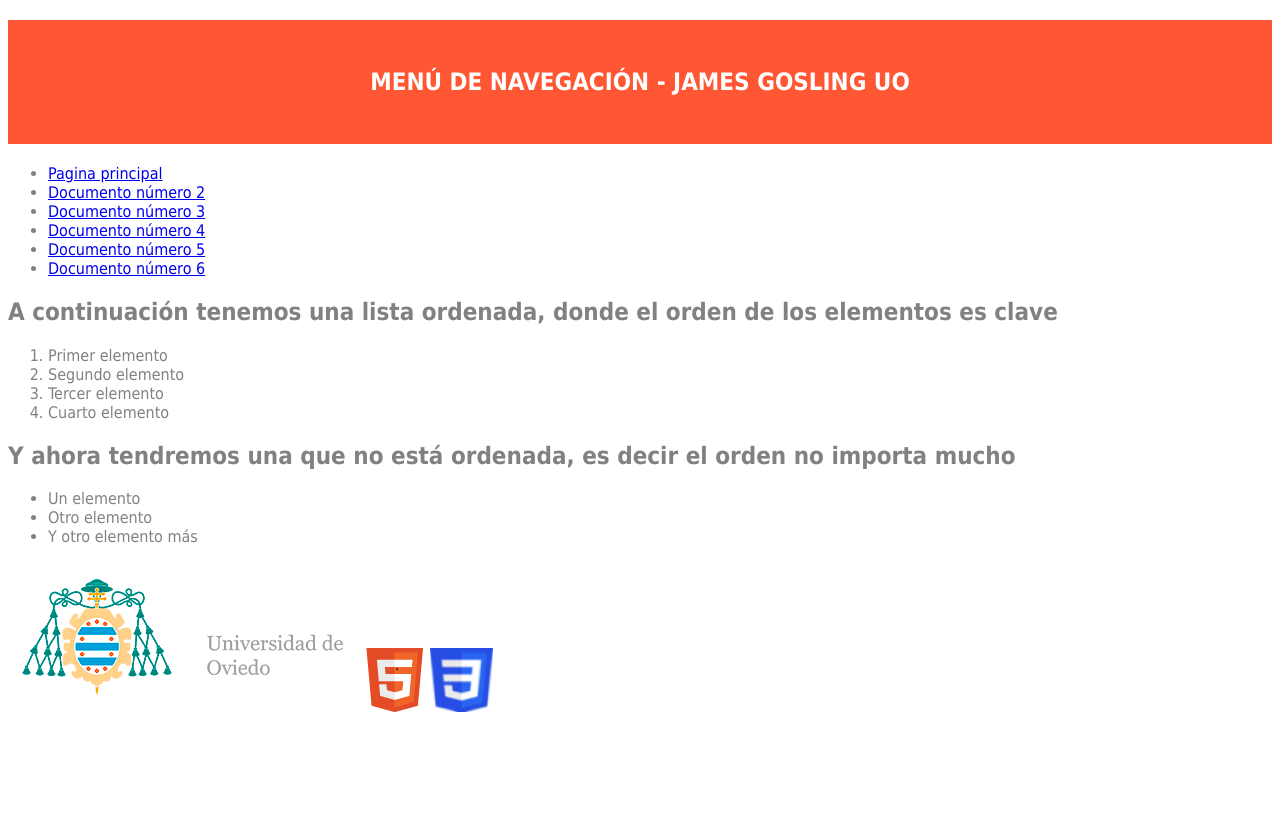
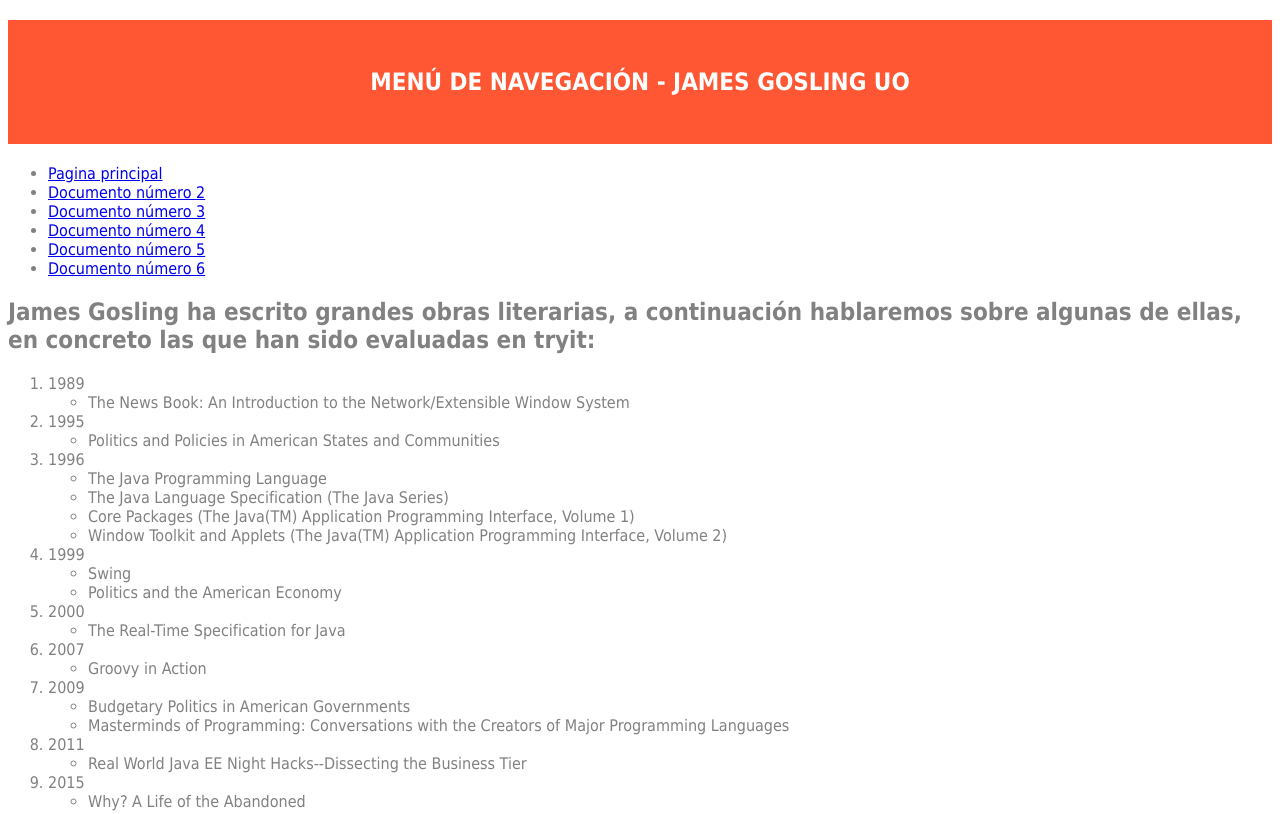
Before and after one commit to UO245110/SEW_HTML, a plain HTML site: page doc2.html in a window 1280 px wide. Shown: the top 814 px of the page. Drawn offline with Linux system fonts and the light colour scheme.

Commit message:
Update doc2.html

```diff
--- a/doc2.html
+++ b/doc2.html
@@ -26,19 +26,61 @@
 		 </ul>
 	</nav>
     <!-- Datos con el contenidos que aparece en el navegador -->
-    <h2>A continuación tenemos una lista ordenada, donde el orden de los elementos es clave</h2>
+    <h2> James Gosling ha escrito grandes obras literarias, a continuación hablaremos sobre algunas de ellas, en concreto las que han sido evaluadas en tryit:</h2>
     <ol>
-		<li>Primer elemento</li>
-		<li>Segundo elemento</li>
-		<li>Tercer elemento</li>
-		<li>Cuarto elemento</li>
-	</ol>
-	<h2>Y ahora tendremos una que no está ordenada, es decir el orden no importa mucho</h2>
-	<ul>
-		<li>Un elemento</li>
-		<li>Otro elemento</li>
-		<li>Y otro elemento más</li>
-	</ul>
+		<li> 1989
+			<ul>
+				<li> The News Book: An Introduction to the Network/Extensible Window System </li>
+			</ul>
+	    	</li>
+	  	<li> 1995
+			<ul>
+				<li> Politics and Policies in American States and Communities </li>
+			</ul>
+	    	</li>
+	    	<li> 1996
+			<ul>
+				<li> The Java Programming Language </li>
+				<li> The Java Language Specification (The Java Series) </li>
+				<li> Core Packages (The Java(TM) Application Programming Interface, Volume 1) </li>
+				<li> Window Toolkit and Applets (The Java(TM) Application Programming Interface, Volume 2) </li>
+			</ul>
+	    	</li>
+	    	<li> 1999
+			<ul>
+				<li> Swing </li>
+				<li> Politics and the American Economy </li>
+			</ul>
+	    	</li>
+	    	<li> 2000
+			<ul>
+				<li> The Real-Time Specification for Java </li>
+			</ul>
+	    	</li>
+	    	<li> 2007
+			<ul>
+				<li> Groovy in Action </li>
+			</ul>
+	    	</li>
+	    	<li> 2009
+			<ul>
+				<li> Budgetary Politics in American Governments </li>
+				<li> Masterminds of Programming: Conversations with the Creators of Major Programming Languages </li>
+			</ul>
+	    	</li>
+	    	<li> 2011
+			<ul>
+				<li> Real World Java EE Night Hacks--Dissecting the Business Tier </li>
+			</ul>
+	    	</li>
+	    	<li> 2015
+			<ul>
+				<li> Why? A Life of the Abandoned </li>
+			</ul>
+	    	</li>
+    </ol>
+
+
 
 	<footer>
 			<img src= "multimedia/Escudo_UO.png" alt= "Logo de UniOvi" />
```
